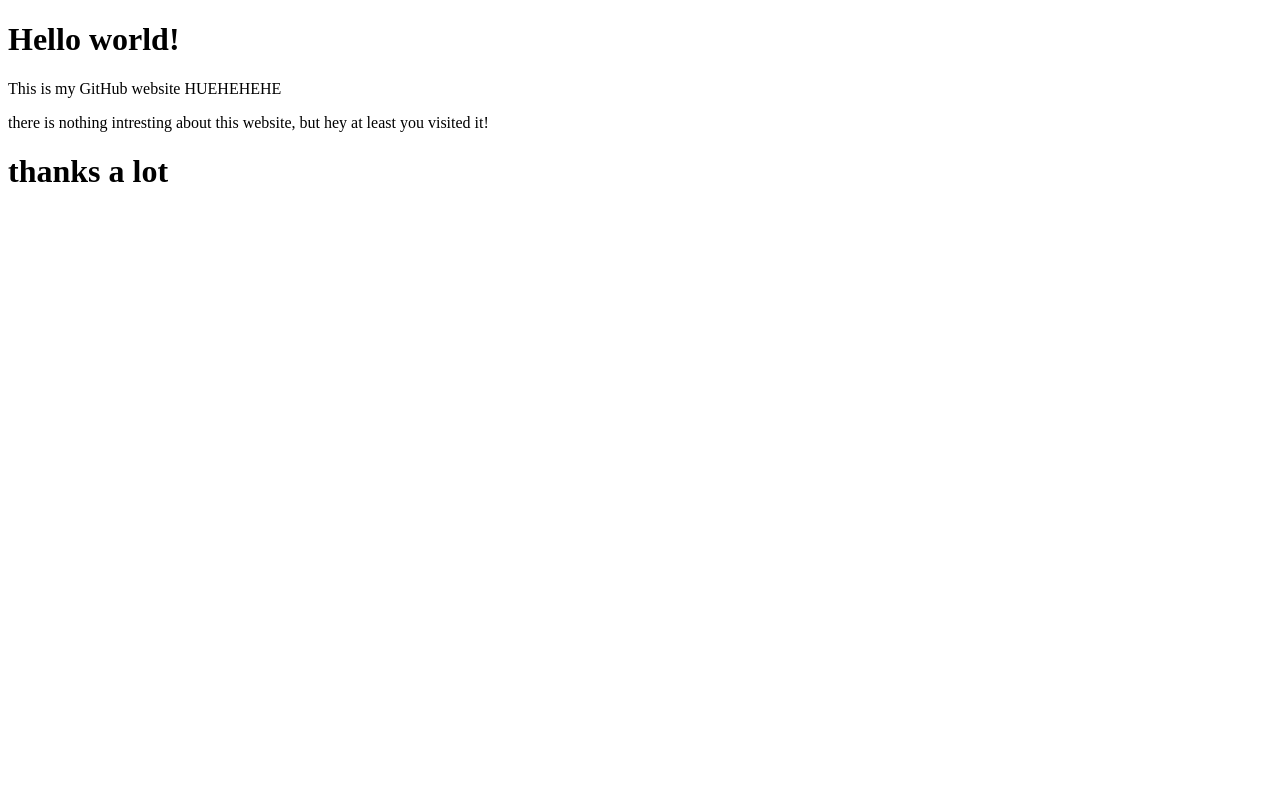
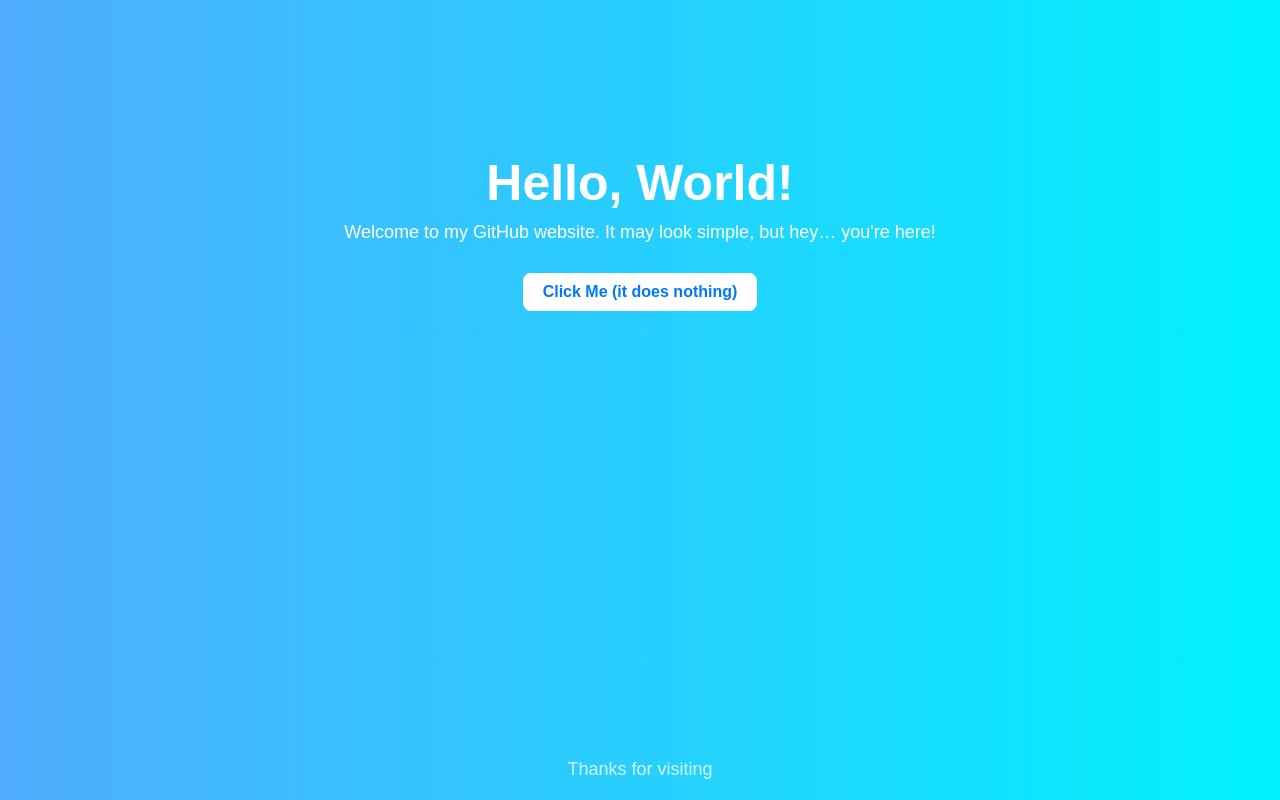
Before and after one commit to maxdelgado-lab/maxdelgado-lab.github.io, a plain HTML site: page index.html in a window 1280 px wide. Drawn offline with Linux system fonts and the light colour scheme.

Commit message:
Update index.html

```diff
--- a/index.html
+++ b/index.html
@@ -1,12 +1,73 @@
 <!DOCTYPE html>
-<html>
+<html lang="en">
 <head>
+  <meta charset="UTF-8">
   <title>My GitHub Website</title>
+
+  <style>
+    body {
+      margin: 0;
+      font-family: Arial, sans-serif;
+      background: linear-gradient(to right, #4facfe, #00f2fe);
+      color: white;
+      text-align: center;
+    }
+
+    .container {
+      margin-top: 100px;
+      padding: 20px;
+    }
+
+    h1 {
+      font-size: 50px;
+      margin-bottom: 10px;
+    }
+
+    p {
+      font-size: 18px;
+      max-width: 600px;
+      margin: 10px auto;
+    }
+
+    .button {
+      display: inline-block;
+      margin-top: 20px;
+      padding: 10px 20px;
+      background: white;
+      color: #0077ff;
+      text-decoration: none;
+      border-radius: 8px;
+      font-weight: bold;
+      transition: 0.3s;
+    }
+
+    .button:hover {
+      background: #0077ff;
+      color: white;
+    }
+
+    footer {
+      position: fixed;
+      bottom: 10px;
+      width: 100%;
+      font-size: 14px;
+      opacity: 0.8;
+    }
+  </style>
 </head>
+
 <body>
-  <h1>Hello world!</h1>
-  <p>This is my GitHub website HUEHEHEHE</p>
-  <p>there is nothing intresting about this website, but hey at least you visited it!</p>
-  <h1>thanks a lot</h1>
+
+  <div class="container">
+    <h1>Hello, World!</h1>
+    <p>Welcome to my GitHub website. It may look simple, but hey… you're here!</p>
+
+    <a href="#" class="button">Click Me (it does nothing)</a>
+  </div>
+
+  <footer>
+    <p>Thanks for visiting</p>
+  </footer>
+
 </body>
 </html>
```
